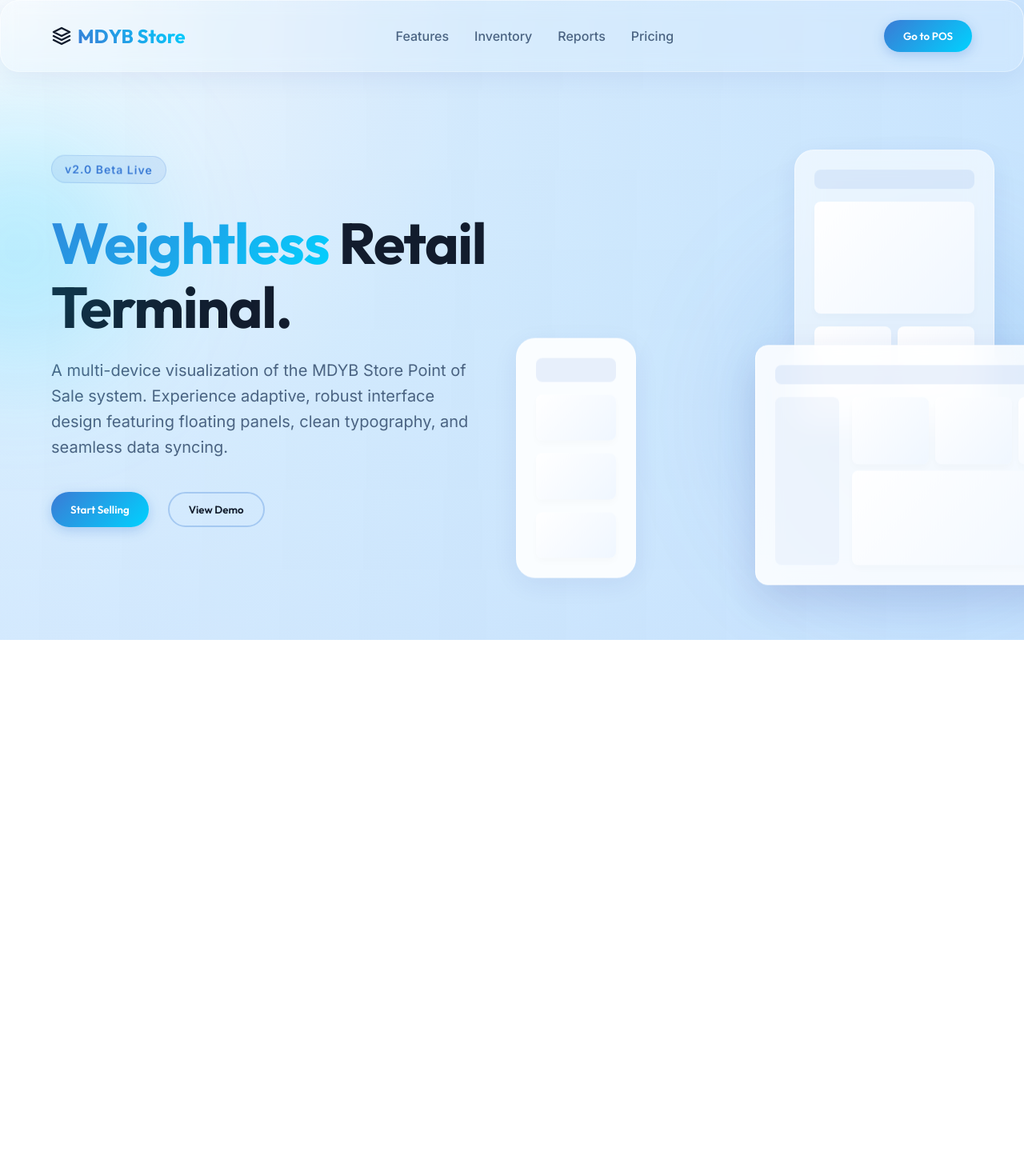
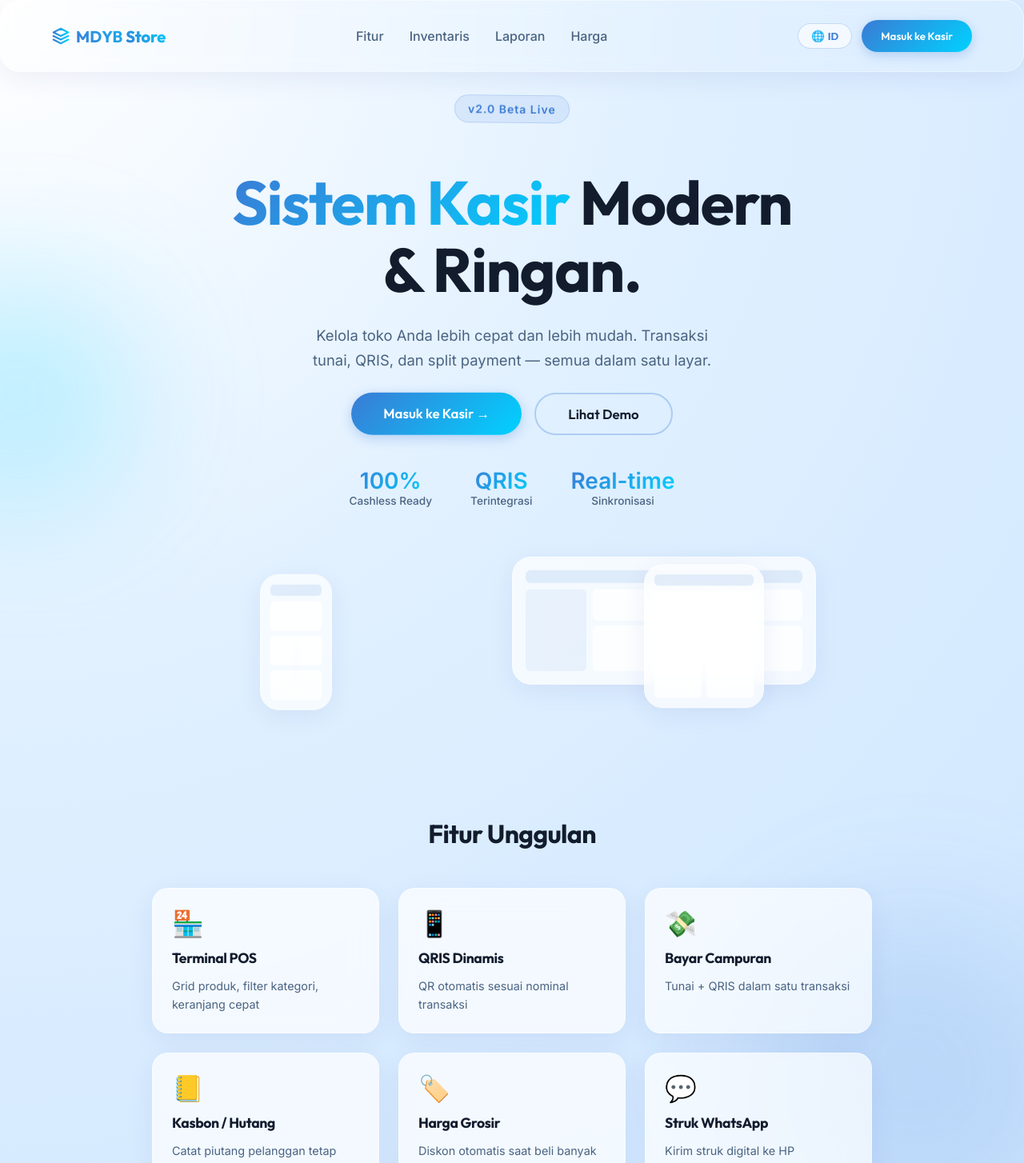
Before and after one commit to sanatapratama/PoS-MDYB, a React (Vite) app: page / in a window 1280 px wide. Shown: the top 1454 px of the page at 80% size. Before the commit the page ends 800 px from the top, so only its background shows below. Built offline with nearby package versions, Linux system fonts and the light colour scheme.

Commit message:
feat: update landing page - 3 language toggle (ID/EN/JV), clean hero design, features section

```diff
--- a/src/pages/Landing.jsx
+++ b/src/pages/Landing.jsx
@@ -1,106 +1,334 @@
-import { useState, useEffect } from 'react';
+import { useState } from 'react';
 import { useNavigate } from 'react-router-dom';
 import '../App.css';
 
-function Landing() {
-  const [mounted, setMounted] = useState(false);
+const LANGS = ['ID', 'EN', 'JV'];
+
+const CONTENT = {
+  ID: {
+    badge: 'v2.0 Beta Live',
+    title1: 'Sistem Kasir',
+    title2: 'Modern & Ringan.',
+    subtitle: 'Kelola toko Anda lebih cepat dan lebih mudah. Transaksi tunai, QRIS, dan split payment — semua dalam satu layar.',
+    cta: 'Masuk ke Kasir',
+    demo: 'Lihat Demo',
+    nav: {
+      features: 'Fitur',
+      inventory: 'Inventaris',
+      reports: 'Laporan',
+      pricing: 'Harga'
+    },
+    stats: [
+      { value: '100%', label: 'Cashless Ready' },
+      { value: 'QRIS', label: 'Terintegrasi' },
+      { value: 'Real-time', label: 'Sinkronisasi' },
+    ],
+    features: [
+      { icon: '🏪', title: 'Terminal POS', desc: 'Grid produk, filter kategori, keranjang cepat' },
+      { icon: '📱', title: 'QRIS Dinamis', desc: 'QR otomatis sesuai nominal transaksi' },
+      { icon: '💸', title: 'Bayar Campuran', desc: 'Tunai + QRIS dalam satu transaksi' },
+      { icon: '📒', title: 'Kasbon / Hutang', desc: 'Catat piutang pelanggan tetap' },
+      { icon: '🏷️', title: 'Harga Grosir', desc: 'Diskon otomatis saat beli banyak' },
+      { icon: '💬', title: 'Struk WhatsApp', desc: 'Kirim struk digital ke HP pelanggan' },
+    ],
+  },
+  EN: {
+    badge: 'v2.0 Beta Live',
+    title1: 'Modern & Lightweight',
+    title2: 'POS System.',
+    subtitle: 'Manage your store faster and smarter. Cash, QRIS, and split payments — all in one screen.',
+    cta: 'Open Cashier',
+    demo: 'View Demo',
+    nav: {
+      features: 'Features',
+      inventory: 'Inventory',
+      reports: 'Reports',
+      pricing: 'Pricing'
+    },
+    stats: [
+      { value: '100%', label: 'Cashless Ready' },
+      { value: 'QRIS', label: 'Integrated' },
+      { value: 'Real-time', label: 'Sync' },
+    ],
+    features: [
+      { icon: '🏪', title: 'POS Terminal', desc: 'Product grid, category filter, quick cart' },
+      { icon: '📱', title: 'Dynamic QRIS', desc: 'Auto QR code per transaction amount' },
+      { icon: '💸', title: 'Split Payment', desc: 'Cash + QRIS in one transaction' },
+      { icon: '📒', title: 'Kasbon / Debt', desc: 'Record debt for loyal customers' },
+      { icon: '🏷️', title: 'Wholesale Price', desc: 'Auto discount on bulk purchases' },
+      { icon: '💬', title: 'WA Receipt', desc: 'Send digital receipt to customer phone' },
+    ],
+  },
+  JV: {
+    badge: 'v2.0 Beta Anyar',
+    title1: 'Sistem Kasir',
+    title2: 'Entheng lan Canggih.',
+    subtitle: 'Atur toko sampeyan kanthi luwih cepet lan gampang. Bayar tunai, QRIS, lan gabungan — kabeh ana ing siji layar.',
+    cta: 'Mlebu Kasir',
+    demo: 'Delok Demo',
+    nav: {
+      features: 'Fitur',
+      inventory: 'Stok Barang',
+      reports: 'Laporan',
+      pricing: 'Regane'
+    },
+    stats: [
+      { value: '100%', label: 'Cashless Siyap' },
+      { value: 'QRIS', label: 'Wis Nduwe' },
+      { value: 'Real-time', label: 'Sinkronisasi' },
+    ],
+    features: [
+      { icon: '🏪', title: 'Terminal Kasir', desc: 'Dhaptar produk, saringan, keranjang cepet' },
+      { icon: '📱', title: 'QRIS Otomatis', desc: 'QR kode langsung sesuai jumlah bayar' },
+      { icon: '💸', title: 'Bayar Campuran', desc: 'Tunai + QRIS dadi siji transaksi' },
+      { icon: '📒', title: 'Kasbon / Utang', desc: 'Nyathet utange pelanggan tetap' },
+      { icon: '🏷️', title: 'Rega Grosir', desc: 'Diskon otomatis yen tuku akeh' },
+      { icon: '💬', title: 'Struk WhatsApp', desc: 'Kirim struk digital ning HP pelanggan' },
+    ],
+  },
+};
+
+export default function Landing() {
   const navigate = useNavigate();
+  const [lang, setLang] = useState('ID');
+  const text = CONTENT[lang];
 
-  useEffect(() => {
-    setMounted(true);
-  }, []);
+  const cycleLang = () => {
+    setLang(prev => {
+      const idx = LANGS.indexOf(prev);
+      return LANGS[(idx + 1) % LANGS.length];
+    });
+  };
 
   return (
-    <div className={`app-container ${mounted ? 'visible' : ''}`}>
-      <div className="motion-lines"></div>
+    <div className="app-container visible" style={{ background: 'var(--bg-gradient)' }}>
+      <div className="motion-lines" />
+      <div className="glow-orb orb-1" />
+      <div className="glow-orb orb-2" />
 
-      {/* Background Orbs */}
-      <div className="glow-orb orb-1"></div>
-      <div className="glow-orb orb-2"></div>
-
+      {/* ── NAVBAR ── */}
       <nav className="navbar glass">
         <div className="nav-brand">
-          <svg width="24" height="24" viewBox="0 0 24 24" fill="none" stroke="currentColor" strokeWidth="2.5" strokeLinecap="round" strokeLinejoin="round" style={{color: 'url(#gradient)'}}>
+          <svg width="22" height="22" viewBox="0 0 24 24" fill="none"
+            stroke="url(#ng)" strokeWidth="2.5" strokeLinecap="round" strokeLinejoin="round">
             <defs>
-              <linearGradient id="gradient" x1="0%" y1="0%" x2="100%" y2="0%">
+              <linearGradient id="ng" x1="0%" y1="0%" x2="100%" y2="0%">
                 <stop offset="0%" stopColor="var(--accent-blue)" />
                 <stop offset="100%" stopColor="var(--accent-cyan)" />
               </linearGradient>
             </defs>
-            <polygon points="12 2 2 7 12 12 22 7 12 2"></polygon>
-            <polyline points="2 17 12 22 22 17"></polyline>
-            <polyline points="2 12 12 17 22 12"></polyline>
+            <polygon points="12 2 2 7 12 12 22 7 12 2" />
+            <polyline points="2 17 12 22 22 17" />
+            <polyline points="2 12 12 17 22 12" />
           </svg>
-          <span>MDYB Store</span>
+          <span style={{ fontFamily: 'var(--font-heading)', fontWeight: 700, fontSize: '1.25rem' }}>
+            MDYB <span style={{
+              background: 'linear-gradient(45deg, var(--accent-blue), var(--accent-cyan))',
+              WebkitBackgroundClip: 'text', WebkitTextFillColor: 'transparent'
+            }}>Store</span>
+          </span>
         </div>
+
         <div className="nav-links">
-          <a href="#features" className="nav-item">Features</a>
-          <a href="#inventory" className="nav-item">Inventory</a>
-          <a href="#reports" className="nav-item">Reports</a>
-          <a href="#pricing" className="nav-item">Pricing</a>
+          <a href="#features" className="nav-item">{text.nav.features}</a>
+          <a href="#inventory" className="nav-item">{text.nav.inventory}</a>
+          <a href="#reports" className="nav-item">{text.nav.reports}</a>
+          <a href="#pricing" className="nav-item">{text.nav.pricing}</a>
         </div>
-        <div className="nav-actions">
-          <button className="btn-primary" onClick={() => navigate('/pos')}>Go to POS</button>
+
+        <div style={{ display: 'flex', alignItems: 'center', gap: '0.75rem' }}>
+          {/* Language Toggle */}
+          <button onClick={cycleLang} style={{
+            background: 'rgba(255,255,255,0.6)',
+            border: '1px solid rgba(58,123,213,0.25)',
+            borderRadius: '20px',
+            padding: '0.45rem 1rem',
+            fontWeight: 700,
+            fontSize: '0.85rem',
+            color: 'var(--accent-blue)',
+            cursor: 'pointer',
+            transition: 'all 0.3s',
+            display: 'flex', alignItems: 'center', gap: '0.4rem'
+          }}>
+            🌐 {lang}
+          </button>
+
+          <button className="btn-primary" onClick={() => navigate('/pos')}>
+            {text.cta}
+          </button>
         </div>
       </nav>
 
-      <main className="hero">
-        <div className="hero-content">
-          <div className="hero-badge float-slow">v2.0 Beta Live</div>
-          <h1 className="hero-title">
-            <span className="gradient-text">Weightless</span> Retail<br />
-            Terminal.
-          </h1>
-          <p className="hero-subtitle">
-            A multi-device visualization of the MDYB Store Point of Sale system.
-            Experience adaptive, robust interface design featuring floating panels,
-            clean typography, and seamless data syncing.
-          </p>
-          <div className="hero-actions">
-            <button className="btn-primary" onClick={() => navigate('/pos')}>Start Selling</button>
-            <button className="btn-secondary">View Demo</button>
-          </div>
+      {/* ── HERO ── */}
+      <section style={{
+        minHeight: '100vh',
+        display: 'flex',
+        flexDirection: 'column',
+        justifyContent: 'center',
+        alignItems: 'center',
+        textAlign: 'center',
+        padding: '8rem 2rem 4rem',
+        gap: '1.5rem',
+        position: 'relative',
+      }}>
+        {/* Badge */}
+        <span className="hero-badge float-slow">{text.badge}</span>
+
+        {/* Title */}
+        <h1 style={{
+          fontFamily: 'var(--font-heading)',
+          fontSize: 'clamp(2.5rem, 6vw, 5rem)',
+          lineHeight: 1.1,
+          fontWeight: 700,
+          color: 'var(--text-primary)',
+          maxWidth: '750px',
+        }}>
+          <span style={{
+            background: 'linear-gradient(135deg, var(--accent-blue), var(--accent-cyan))',
+            WebkitBackgroundClip: 'text', WebkitTextFillColor: 'transparent',
+          }}>{text.title1} </span>
+          {text.title2}
+        </h1>
+
+        {/* Subtitle */}
+        <p style={{
+          fontSize: '1.15rem',
+          color: 'var(--text-secondary)',
+          maxWidth: '520px',
+          lineHeight: 1.7,
+        }}>{text.subtitle}</p>
+
+        {/* CTA Buttons */}
+        <div style={{ display: 'flex', gap: '1rem', flexWrap: 'wrap', justifyContent: 'center' }}>
+          <button className="btn-primary float-element" onClick={() => navigate('/pos')}
+            style={{ padding: '0.9rem 2.5rem', fontSize: '1.05rem' }}>
+            {text.cta} →
+          </button>
+          <button className="btn-secondary" style={{ padding: '0.9rem 2.5rem', fontSize: '1.05rem' }}>
+            {text.demo}
+          </button>
         </div>
 
-        <div className="hero-visuals">
-          <div className="mockup mockup-main glass float-element" style={{ animationDelay: '0s' }}>
-            <div className="m-header"></div>
-            <div className="m-body">
-              <div className="m-sidebar"></div>
-              <div className="m-content">
-                <div className="m-row">
-                  <div className="m-card"></div>
-                  <div className="m-card"></div>
-                  <div className="m-card"></div>
+        {/* Stats Row */}
+        <div style={{ display: 'flex', gap: '3rem', marginTop: '1rem', flexWrap: 'wrap', justifyContent: 'center' }}>
+          {text.stats.map((s, i) => (
+            <div key={i} style={{ textAlign: 'center' }}>
+              <div style={{
+                fontSize: '1.75rem', fontWeight: 800,
+                background: 'linear-gradient(135deg, var(--accent-blue), var(--accent-cyan))',
+                WebkitBackgroundClip: 'text', WebkitTextFillColor: 'transparent',
+              }}>{s.value}</div>
+              <div style={{ fontSize: '0.85rem', color: 'var(--text-secondary)', fontWeight: 500 }}>{s.label}</div>
+            </div>
+          ))}
+        </div>
+
+        {/* Floating device art */}
+        <div style={{ position: 'relative', width: '100%', maxWidth: '700px', height: '220px', marginTop: '1rem' }}>
+          {/* Laptop mockup */}
+          <div className="glass float-element" style={{
+            position: 'absolute', left: '50%', top: '10%',
+            transform: 'translateX(-50%)',
+            width: '380px', height: '160px',
+            padding: '1rem',
+            display: 'flex', flexDirection: 'column', gap: '0.5rem',
+            animationDelay: '0s',
+          }}>
+            <div style={{ height: '16px', borderRadius: '6px', background: 'rgba(58,123,213,0.12)', width: '100%' }} />
+            <div style={{ display: 'flex', gap: '0.5rem', flex: 1 }}>
+              <div style={{ width: '22%', borderRadius: '6px', background: 'rgba(58,123,213,0.07)' }} />
+              <div style={{ flex: 1, display: 'flex', flexDirection: 'column', gap: '0.4rem' }}>
+                <div style={{ display: 'flex', gap: '0.4rem', flex: 1 }}>
+                  <div style={{ flex: 1, borderRadius: '6px', background: 'rgba(255,255,255,0.8)' }} />
+                  <div style={{ flex: 1, borderRadius: '6px', background: 'rgba(255,255,255,0.8)' }} />
+                  <div style={{ flex: 1, borderRadius: '6px', background: 'rgba(255,255,255,0.8)' }} />
                 </div>
-                <div className="m-card" style={{ flex: 2 }}></div>
+                <div style={{ flex: 1.5, borderRadius: '6px', background: 'rgba(255,255,255,0.8)' }} />
               </div>
             </div>
           </div>
-
-          <div className="mockup mockup-tablet glass float-element" style={{ animationDelay: '-2s' }}>
-            <div className="m-header"></div>
-            <div className="m-body" style={{ flexDirection: 'column' }}>
-              <div className="m-card"></div>
-              <div className="m-row">
-                 <div className="m-card"></div>
-                 <div className="m-card"></div>
-              </div>
-            </div>
+          {/* Phone mockup */}
+          <div className="glass float-element" style={{
+            position: 'absolute', left: '5%', bottom: '0',
+            width: '90px', height: '170px',
+            padding: '0.75rem',
+            display: 'flex', flexDirection: 'column', gap: '0.4rem',
+            animationDelay: '-2s',
+          }}>
+            <div style={{ height: '14px', borderRadius: '5px', background: 'rgba(58,123,213,0.12)' }} />
+            {[1,2,3].map(i => (
+              <div key={i} style={{ flex: 1, borderRadius: '5px', background: 'rgba(255,255,255,0.8)' }} />
+            ))}
           </div>
-
-          <div className="mockup mockup-phone glass float-element" style={{ animationDelay: '-4s' }}>
-            <div className="m-header" style={{ height: '30px' }}></div>
-            <div className="m-body" style={{ flexDirection: 'column' }}>
-              <div className="m-card" style={{ flex: 1 }}></div>
-              <div className="m-card" style={{ flex: 1 }}></div>
-              <div className="m-card" style={{ flex: 1 }}></div>
+          {/* Tablet mockup */}
+          <div className="glass float-element" style={{
+            position: 'absolute', right: '5%', bottom: '0',
+            width: '150px', height: '180px',
+            padding: '0.75rem',
+            display: 'flex', flexDirection: 'column', gap: '0.4rem',
+            animationDelay: '-4s',
+          }}>
+            <div style={{ height: '14px', borderRadius: '5px', background: 'rgba(58,123,213,0.12)' }} />
+            <div style={{ flex: 1, borderRadius: '5px', background: 'rgba(255,255,255,0.8)' }} />
+            <div style={{ display: 'flex', gap: '0.4rem', flex: 1.2 }}>
+              <div style={{ flex: 1, borderRadius: '5px', background: 'rgba(255,255,255,0.8)' }} />
+              <div style={{ flex: 1, borderRadius: '5px', background: 'rgba(255,255,255,0.8)' }} />
             </div>
           </div>
         </div>
-      </main>
+      </section>
+
+      {/* ── FEATURES SECTION ── */}
+      <section id="features" style={{
+        padding: '4rem 2rem 6rem',
+        display: 'flex',
+        flexDirection: 'column',
+        alignItems: 'center',
+        gap: '3rem',
+      }}>
+        <h2 style={{
+          fontFamily: 'var(--font-heading)',
+          fontSize: '2rem',
+          fontWeight: 700,
+          color: 'var(--text-primary)',
+          textAlign: 'center',
+        }}>
+          {lang === 'ID' ? 'Fitur Unggulan' : lang === 'EN' ? 'Key Features' : 'Fitur Andalan'}
+        </h2>
+
+        <div style={{
+          display: 'grid',
+          gridTemplateColumns: 'repeat(auto-fill, minmax(260px, 1fr))',
+          gap: '1.5rem',
+          width: '100%',
+          maxWidth: '900px',
+        }}>
+          {text.features.map((f, i) => (
+            <div key={i} className="glass" style={{
+              padding: '1.5rem',
+              borderRadius: '20px',
+              display: 'flex',
+              flexDirection: 'column',
+              gap: '0.75rem',
+              transition: 'all 0.3s',
+              cursor: 'default',
+            }}
+              onMouseEnter={e => e.currentTarget.style.transform = 'translateY(-5px)'}
+              onMouseLeave={e => e.currentTarget.style.transform = 'translateY(0)'}
+            >
+              <span style={{ fontSize: '2rem' }}>{f.icon}</span>
+              <h3 style={{ fontFamily: 'var(--font-heading)', fontSize: '1.1rem', color: 'var(--text-primary)' }}>{f.title}</h3>
+              <p style={{ fontSize: '0.9rem', color: 'var(--text-secondary)', lineHeight: 1.6 }}>{f.desc}</p>
+            </div>
+          ))}
+        </div>
+
+        {/* Final CTA */}
+        <button className="btn-primary" onClick={() => navigate('/pos')}
+          style={{ marginTop: '1rem', padding: '1rem 3rem', fontSize: '1.1rem' }}>
+          {text.cta} →
+        </button>
+      </section>
     </div>
   );
 }
-
-export default Landing;
```
